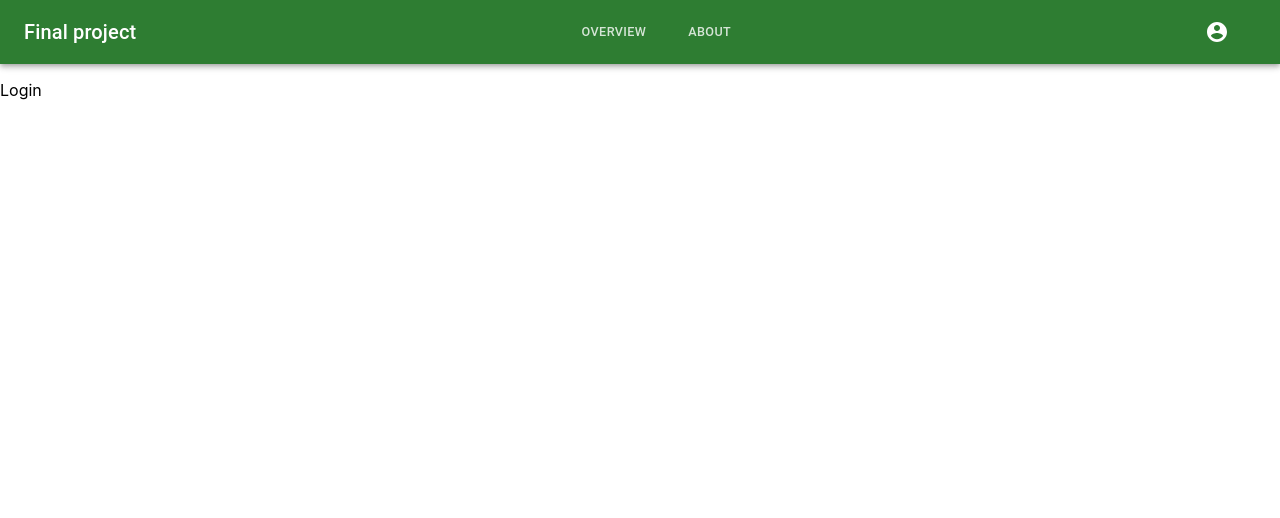
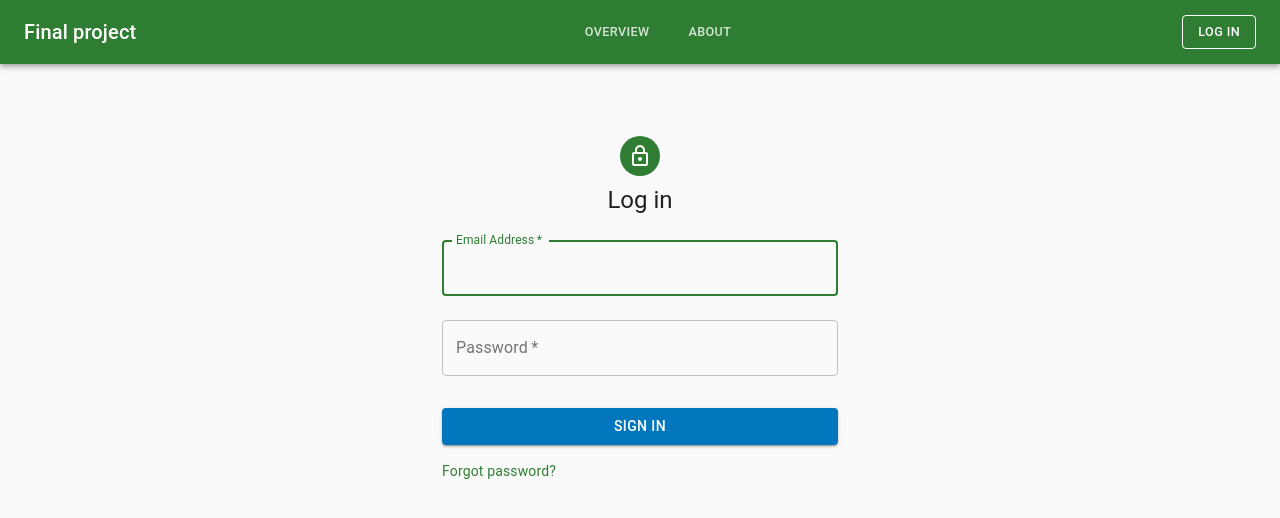
Before and after one commit to Fullstack-web-dev-exam/frontend, a React (Create React App) app: page /login in a window 1280 px wide. Shown: the top 518 px of the page. Built offline with nearby package versions, Linux system fonts and the light colour scheme.

Commit message:
add log in from (Template)

```diff
--- a/src/App.js
+++ b/src/App.js
@@ -2,6 +2,7 @@
 import { BrowserRouter as Router, Switch, Route } from 'react-router-dom';
 
 import MenuAppBar from './components/AppBar';
+import LogInForm from './components/LogInForm'
 import { theme } from './colors';
 import PrivateRoute from './routes/PrivateRoute';
 import { AuthConsumer } from './helpers/Auth';
@@ -29,7 +30,7 @@
                   <p>You are now logged out!</p>
                 </Route>
                 <Route exact path="/login">
-                  <p>Login</p>
+                  <LogInForm/>
                 </Route>
                 <Route exact path="/">
                   <p>Hjemmesiden</p>
--- /dev/null
+++ b/src/components/LogInForm.js
@@ -0,0 +1,89 @@
+//From https://github.com/mui-org/material-ui/blob/master/docs/src/pages/getting-started/templates/sign-in/SignIn.js
+import React from 'react';
+import Avatar from '@material-ui/core/Avatar';
+import Button from '@material-ui/core/Button';
+import CssBaseline from '@material-ui/core/CssBaseline';
+import TextField from '@material-ui/core/TextField';
+import Link from '@material-ui/core/Link';
+import LockOutlinedIcon from '@material-ui/icons/LockOutlined';
+import Typography from '@material-ui/core/Typography';
+import { makeStyles } from '@material-ui/core/styles';
+import Container from '@material-ui/core/Container';
+
+const useStyles = makeStyles((theme) => ({
+    paper: {
+        marginTop: theme.spacing(8),
+        display: 'flex',
+        flexDirection: 'column',
+        alignItems: 'center',
+    },
+    avatar: {
+        margin: theme.spacing(1),
+        backgroundColor: theme.palette.primary.main,
+    },
+    form: {
+        width: '100%', // Fix IE 11 issue.
+        marginTop: theme.spacing(1),
+    },
+    submit: {
+        margin: theme.spacing(3, 0, 2),
+        backgroundColor: theme.palette.secondary.main,
+        '&:hover': {
+            backgroundColor: theme.palette.secondary.dark,
+         }
+    },
+}));
+
+export default function LogInForm() {
+    const classes = useStyles();
+
+    return (
+        <Container component="main" maxWidth="xs">
+            <CssBaseline />
+            <div className={classes.paper}>
+                <Avatar className={classes.avatar}>
+                    <LockOutlinedIcon />
+                </Avatar>
+                <Typography component="h1" variant="h5">
+                    Log in
+                </Typography>
+                <form className={classes.form} noValidate>
+                    <TextField
+                        variant="outlined"
+                        margin="normal"
+                        required
+                        fullWidth
+                        id="email"
+                        label="Email Address"
+                        name="email"
+                        autoComplete="email"
+                        autoFocus
+                    />
+                    <TextField
+                        variant="outlined"
+                        margin="normal"
+                        required
+                        fullWidth
+                        name="password"
+                        label="Password"
+                        type="password"
+                        id="password"
+                        autoComplete="current-password"
+                    />
+                    <Button
+                        type="submit"
+                        fullWidth
+                        variant="contained"
+                        color="primary"
+                        className={classes.submit}
+                    >
+                        Sign In
+                    </Button>
+                    <Link href="#" variant="body2">
+                        Forgot password?
+                    </Link>
+                </form>
+            </div>
+        </Container>
+    );
+}
--- a/src/helpers/Auth.js
+++ b/src/helpers/Auth.js
@@ -3,7 +3,7 @@
 import React from 'react';
 import { login } from '../api/users';
 import { getToken, setToken, getUser, setUser, clearLocalStorage } from './storage';
-const INITIAL_STATE = { auth: true, token: null, user: null };
+const INITIAL_STATE = { auth: false, token: null, user: null };
 
 const AuthContext = React.createContext();
 
```
